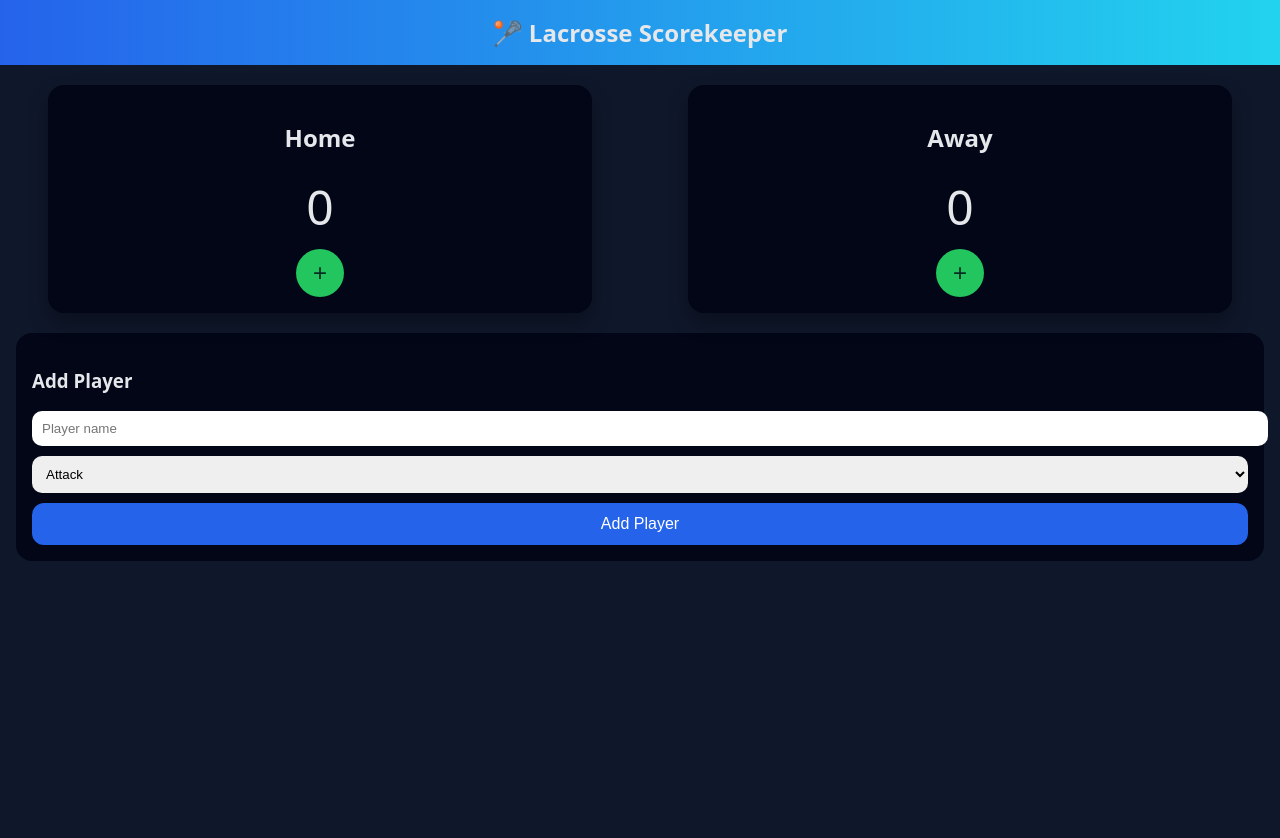
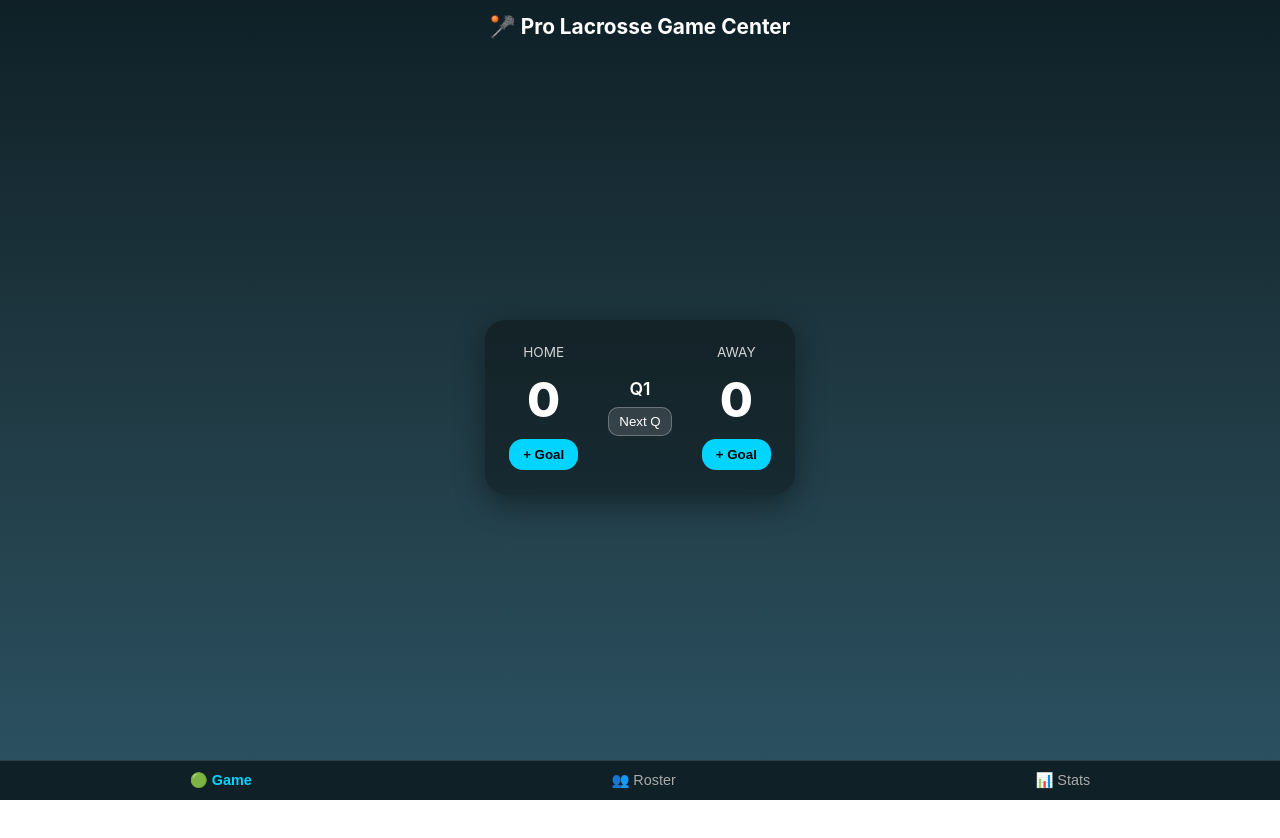
Before and after one commit to tdono13-ui/lacrosse-scorekeeper, a React (Create React App) app: page / in a window 1280 px wide. After the commit the page ends 800 px from the top, so only its background shows below. Built offline with nearby package versions, Linux system fonts and the light colour scheme.

Commit message:
Add pro-style bottom tabs navigation

```diff
--- a/src/App.js
+++ b/src/App.js
@@ -1,186 +1,168 @@
 import React, { useState } from "react";
 
 export default function App() {
+  const [activeTab, setActiveTab] = useState("game");
   const [homeScore, setHomeScore] = useState(0);
   const [awayScore, setAwayScore] = useState(0);
-  const [players, setPlayers] = useState([]);
-  const [name, setName] = useState("");
-  const [position, setPosition] = useState("Attack");
-
-  const addPlayer = () => {
-    if (!name) return;
-    setPlayers([
-      ...players,
-      {
-        name,
-        position,
-        goals: 0,
-        assists: 0,
-        shots: 0,
-        groundballs: 0,
-        turnovers: 0
-      }
-    ]);
-    setName("");
-  };
-
-  const updateStat = (index, stat) => {
-    const copy = [...players];
-    copy[index][stat]++;
-    setPlayers(copy);
-  };
+  const [period, setPeriod] = useState(1);
 
   return (
     <div style={styles.app}>
-      <header style={styles.header}>🥍 Lacrosse Scorekeeper</header>
+      <header style={styles.header}>🥍 Pro Lacrosse Game Center</header>
 
-      <section style={styles.scoreboard}>
-        <div style={styles.teamBox}>
-          <h2>Home</h2>
-          <div style={styles.score}>{homeScore}</div>
-          <button style={styles.button} onClick={() => setHomeScore(homeScore + 1)}>+</button>
-        </div>
-        <div style={styles.teamBox}>
-          <h2>Away</h2>
-          <div style={styles.score}>{awayScore}</div>
-          <button style={styles.button} onClick={() => setAwayScore(awayScore + 1)}>+</button>
-        </div>
-      </section>
+      {/* MAIN CONTENT */}
+      <div style={styles.content}>
+        {activeTab === "game" && (
+          <div style={styles.scoreboard}>
+            <div style={styles.teamBox}>
+              <span style={styles.teamName}>HOME</span>
+              <span style={styles.score}>{homeScore}</span>
+              <button style={styles.scoreBtn} onClick={() => setHomeScore(homeScore + 1)}>
+                + Goal
+              </button>
+            </div>
 
-      <section style={styles.card}>
-        <h3>Add Player</h3>
-        <input
-          style={styles.input}
-          placeholder="Player name"
-          value={name}
-          onChange={(e) => setName(e.target.value)}
-        />
-        <select style={styles.input} value={position} onChange={(e) => setPosition(e.target.value)}>
-          <option>Attack</option>
-          <option>Midfield</option>
-          <option>Defense</option>
-          <option>Goalie</option>
-        </select>
-        <button style={styles.primaryButton} onClick={addPlayer}>Add Player</button>
-      </section>
+            <div style={styles.centerBox}>
+              <span style={styles.period}>Q{period}</span>
+              <button
+                style={styles.smallBtn}
+                onClick={() => setPeriod(period < 4 ? period + 1 : 1)}
+              >
+                Next Q
+              </button>
+            </div>
 
-      <section style={styles.players}>
-        {players.map((p, i) => (
-          <div key={i} style={styles.playerCard}>
-            <h4>
-              {p.name}
-              <span style={styles.badge}>{p.position}</span>
-            </h4>
-            <div style={styles.statsGrid}>
-              {Object.keys(p)
-                .filter(k => !["name", "position"].includes(k))
-                .map(stat => (
-                  <button
-                    key={stat}
-                    style={styles.statButton}
-                    onClick={() => updateStat(i, stat)}
-                  >
-                    {stat}: {p[stat]}
-                  </button>
-                ))}
+            <div style={styles.teamBox}>
+              <span style={styles.teamName}>AWAY</span>
+              <span style={styles.score}>{awayScore}</span>
+              <button style={styles.scoreBtn} onClick={() => setAwayScore(awayScore + 1)}>
+                + Goal
+              </button>
             </div>
           </div>
-        ))}
-      </section>
+        )}
+
+        {activeTab === "roster" && (
+          <div style={styles.placeholder}>
+            <h2>Roster</h2>
+            <p>Add players, positions, and manage lineup.</p>
+          </div>
+        )}
+
+        {activeTab === "stats" && (
+          <div style={styles.placeholder}>
+            <h2>Stats</h2>
+            <p>Live player and team statistics.</p>
+          </div>
+        )}
+      </div>
+
+      {/* BOTTOM TABS */}
+      <nav style={styles.tabs}>
+        <button
+          style={activeTab === "game" ? styles.tabActive : styles.tab}
+          onClick={() => setActiveTab("game")}
+        >
+          🟢 Game
+        </button>
+        <button
+          style={activeTab === "roster" ? styles.tabActive : styles.tab}
+          onClick={() => setActiveTab("roster")}
+        >
+          👥 Roster
+        </button>
+        <button
+          style={activeTab === "stats" ? styles.tabActive : styles.tab}
+          onClick={() => setActiveTab("stats")}
+        >
+          📊 Stats
+        </button>
+      </nav>
     </div>
   );
 }
 
 const styles = {
   app: {
-    fontFamily: "system-ui, sans-serif",
-    background: "#0f172a",
     minHeight: "100vh",
-    color: "#e5e7eb",
-    paddingBottom: 40
+    background: "linear-gradient(180deg, #0f2027, #203a43, #2c5364)",
+    color: "#fff",
+    fontFamily: "-apple-system, BlinkMacSystemFont, sans-serif",
+    display: "flex",
+    flexDirection: "column",
   },
   header: {
-    fontSize: 24,
+    padding: "14px",
+    fontSize: "1.3rem",
     fontWeight: 700,
-    padding: 16,
     textAlign: "center",
-    background: "linear-gradient(90deg,#2563eb,#22d3ee)"
+  },
+  content: {
+    flex: 1,
+    display: "flex",
+    justifyContent: "center",
+    alignItems: "center",
   },
   scoreboard: {
     display: "flex",
-    justifyContent: "space-around",
-    margin: "20px 0"
+    gap: "30px",
+    background: "rgba(0,0,0,0.35)",
+    padding: "24px",
+    borderRadius: "20px",
+    boxShadow: "0 10px 30px rgba(0,0,0,0.4)",
   },
   teamBox: {
-    background: "#020617",
-    padding: 16,
-    borderRadius: 16,
-    width: "40%",
+    display: "flex",
+    flexDirection: "column",
+    alignItems: "center",
+    gap: "10px",
+  },
+  teamName: { fontSize: "0.85rem", opacity: 0.8 },
+  score: { fontSize: "3rem", fontWeight: 800 },
+  scoreBtn: {
+    background: "#00d4ff",
+    border: "none",
+    borderRadius: "14px",
+    padding: "8px 14px",
+    fontWeight: 600,
+  },
+  centerBox: {
+    display: "flex",
+    flexDirection: "column",
+    alignItems: "center",
+    gap: "8px",
+    justifyContent: "center",
+  },
+  period: { fontSize: "1.1rem", fontWeight: 600 },
+  smallBtn: {
+    background: "#ffffff22",
+    color: "#fff",
+    border: "1px solid #ffffff44",
+    borderRadius: "10px",
+    padding: "6px 10px",
+  },
+  placeholder: {
     textAlign: "center",
-    boxShadow: "0 10px 20px rgba(0,0,0,.3)"
+    opacity: 0.9,
   },
-  score: {
-    fontSize: 48,
-    margin: "10px 0"
+  tabs: {
+    display: "flex",
+    justifyContent: "space-around",
+    padding: "10px",
+    borderTop: "1px solid #ffffff22",
+    background: "#0f2027",
   },
-  button: {
-    background: "#22c55e",
+  tab: {
+    background: "transparent",
     border: "none",
-    borderRadius: 999,
-    fontSize: 24,
-    width: 48,
-    height: 48,
-    color: "#022c22"
+    color: "#aaa",
+    fontSize: "0.9rem",
   },
-  card: {
-    background: "#020617",
-    margin: 16,
-    padding: 16,
-    borderRadius: 16
+  tabActive: {
+    background: "transparent",
+    border: "none",
+    color: "#00d4ff",
+    fontSize: "0.9rem",
+    fontWeight: 700,
   },
-  input: {
-    width: "100%",
-    padding: 10,
-    marginBottom: 10,
-    borderRadius: 10,
-    border: "none"
-  },
-  primaryButton: {
-    width: "100%",
-    padding: 12,
-    background: "#2563eb",
-    border: "none",
-    borderRadius: 12,
-    color: "white",
-    fontSize: 16
-  },
-  players: {
-    padding: 16
-  },
-  playerCard: {
-    background: "#020617",
-    padding: 16,
-    borderRadius: 16,
-    marginBottom: 12
-  },
-  badge: {
-    background: "#1e293b",
-    padding: "2px 8px",
-    borderRadius: 999,
-    fontSize: 12,
-    marginLeft: 8
-  },
-  statsGrid: {
-    display: "grid",
-    gridTemplateColumns: "repeat(2, 1fr)",
-    gap: 8,
-    marginTop: 10
-  },
-  statButton: {
-    background: "#1e293b",
-    border: "none",
-    borderRadius: 12,
-    padding: 8,
-    color: "#e5e7eb"
-  }
 };
```
